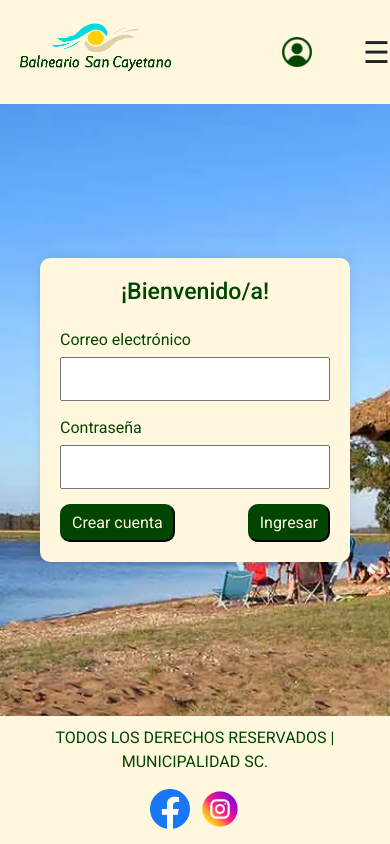
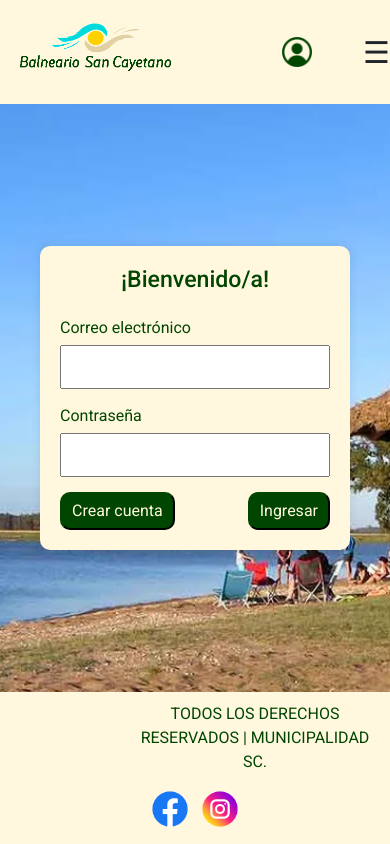
Before and after one commit to enzo952008/TrabajoFinalFullStack, a React (Create React App) app in the folder web-balneariosc/: page /login in a window 390 px wide. Built offline with nearby package versions, Linux system fonts and the light colour scheme.

Commit message:
ajuste tamaño img <facebook.png>, alineacion en una sola linea de los elementos del footer

```diff
--- a/web-balneariosc/src/styles/footer.css
+++ b/web-balneariosc/src/styles/footer.css
@@ -1,38 +1,48 @@
 .footer {
   background-color: #FFF8DE;
-  text-align: center;
-  padding: 10px 0;
-  position: relative;
+  padding: 10px 20px;
   width: 100%;
+  display: flex;
+  justify-content: space-between; /* Espacia el texto y los logos */
+  align-items: center; /* Centra verticalmente los elementos dentro del footer */
 }
 
 .footer-text {
   color: #004500;
   margin: 0;
+  text-align: center;
+  flex: 1; /* Permite que el texto ocupe el espacio disponible */
+  margin-left: 120px;
 }
 
 .footer-logos {
   display: flex;
-  justify-content: center;
   align-items: center;
-  margin-top: 10px;
 }
 
 .footer-logos a {
-  margin: 0 10px; /* Espaciado entre los enlaces */
+  margin: 0 5px; /* Espaciado entre los enlaces */
 }
 
 .footer-logos img {
+  width: 40px;
   height: 40px;
+  object-fit: contain;
 }
 
 /* Media query para pantallas pequeñas */
 @media (max-width: 768px) {
   .footer {
-      padding: 10px;
+    padding: 10px;
+    flex-direction: column; /* Apila los elementos verticalmente en pantallas pequeñas */
+    align-items: center; /* Centra horizontalmente los elementos en pantallas pequeñas */
+  }
+
+  .footer-text {
+    margin-bottom: 10px; /* Espaciado entre el texto y los logos en pantallas pequeñas */
   }
 
   .footer-logos a {
-      margin: 5px;
+    margin: 5px;
   }
 }
```
Also changed, not shown: web-balneariosc/src/components/footer-component.jsx (line endings or trailing spaces), web-balneariosc/src/home/footer/img-footer/facebook.png.
